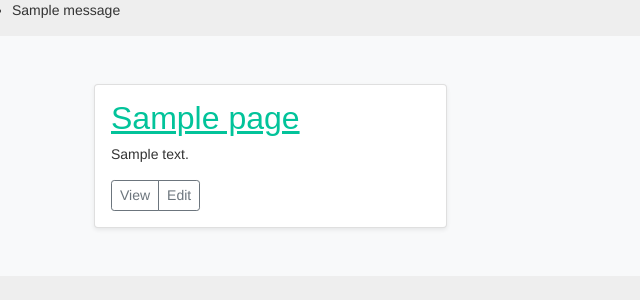
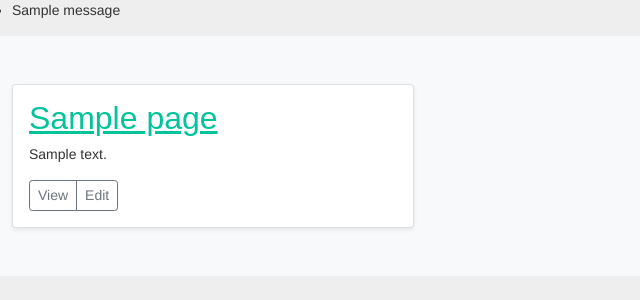
Before and after one commit to philsupertramp/wiki, a Django app: page /wiki/ in a window 1280 px wide. Shown: the part 70-370 px from the top of the page, without its empty margins (0-640 px from the left). Run offline with Django 3.2, Linux system fonts and the light colour scheme; a user stored in the database is signed in; tables that the repository leaves empty hold one stand-in row (values such as "Sample post"); one stand-in notice (Sample message) is shown.

Commit message:
fix layouts

```diff
--- a/elements/static/css/wiki.css
+++ b/elements/static/css/wiki.css
@@ -106,4 +106,5 @@ section{width:100%; float:left;}
 .footer-link a{color:#A9FD00; font-size:18px; text-transform:uppercase;}
 .text-center{ display: flex; justify-content: center; flex-direction: row; }
 .title { text-align: center; }
-.post-content-section {background-color: #1b1b1b; }
+.post-content-section {top: 10%; z-index: -1; margin-top: -1.5rem; margin-left:-1.5rem; background-color: #1b1b1b; width: calc(100% + 2.25rem); background-size: cover}
+.album {width: 33.3%;}
--- a/elements/templates/wiki/base.html
+++ b/elements/templates/wiki/base.html
@@ -34,16 +34,15 @@
 	</header>
 
 <div class="container-fluid">
+	{% if messages %}
 	<div class="row">
-		{% if messages %}
 		<ul class="messages">
 			{% for message in messages %}
 			<li{% if message.tags %} class="{{ message.tags }}"{% endif %}>{{ message }}</li>
 			{% endfor %}
 		</ul>
-		{% endif %}
 	</div>
-    <div class="row">
+	{% endif %}
 		{% comment %}
 
 		<div class="col-md-3" >
@@ -63,7 +62,6 @@
             {% block content %}
             {% endblock %}
 	</div>
-	</div>
 	<!-- jQuery (necessary for Bootstrap's JavaScript plugins) -->
 	    <script src="https://cdn.jsdelivr.net/npm/bootstrap@5.0.0-beta3/dist/js/bootstrap.bundle.min.js" integrity="sha384-JEW9xMcG8R+pH31jmWH6WWP0WintQrMb4s7ZOdauHnUtxwoG2vI5DkLtS3qm9Ekf" crossorigin="anonymous"></script>
   </body>
--- a/pages/templates/pages/page_detail.html
+++ b/pages/templates/pages/page_detail.html
@@ -22,8 +22,6 @@
 
 {% block content %}
 
-<section class="banner-section">
-</section>
 <section class="post-content-section">
     <div class="container">
 
--- a/pages/templates/pages/page_list.html
+++ b/pages/templates/pages/page_list.html
@@ -1,13 +1,11 @@
 {% extends 'wiki/base.html' %}
 
 {% block content %}
+<div class="row" style="background-color: #f8f9fa;">
 {% with page_list as pages %}
 	{% if pages %}
 		{% for page in pages %}
 			<div class="album py-5 bg-light">
-			<div class="container">
-
-			  <div class="row row-cols-1 row-cols-sm-2 row-cols-md-3 g-3">
 				<div class="col">
 				  <div class="card shadow-sm">
 					<div class="card-body">
@@ -27,9 +25,7 @@
 					</div>
 				  </div>
 				</div>
-			  </div>
-			</div>
-		  </div>
+		  	</div>
 		{% endfor %}
 		{%else%}
 		<p style="margin-top: 20px;"> no Pages available</p>
@@ -37,5 +33,4 @@
 {% endwith %}
 </div>
 
-
 {% endblock %}
```
